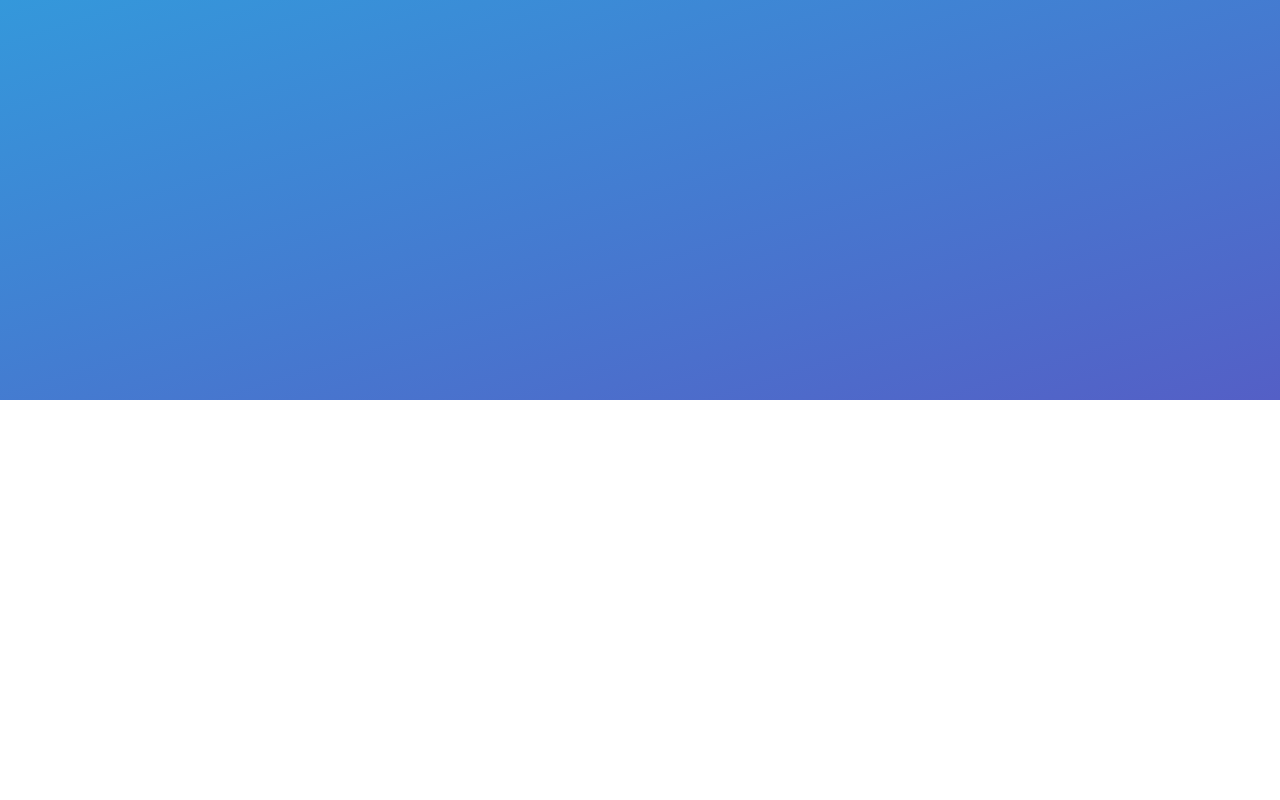
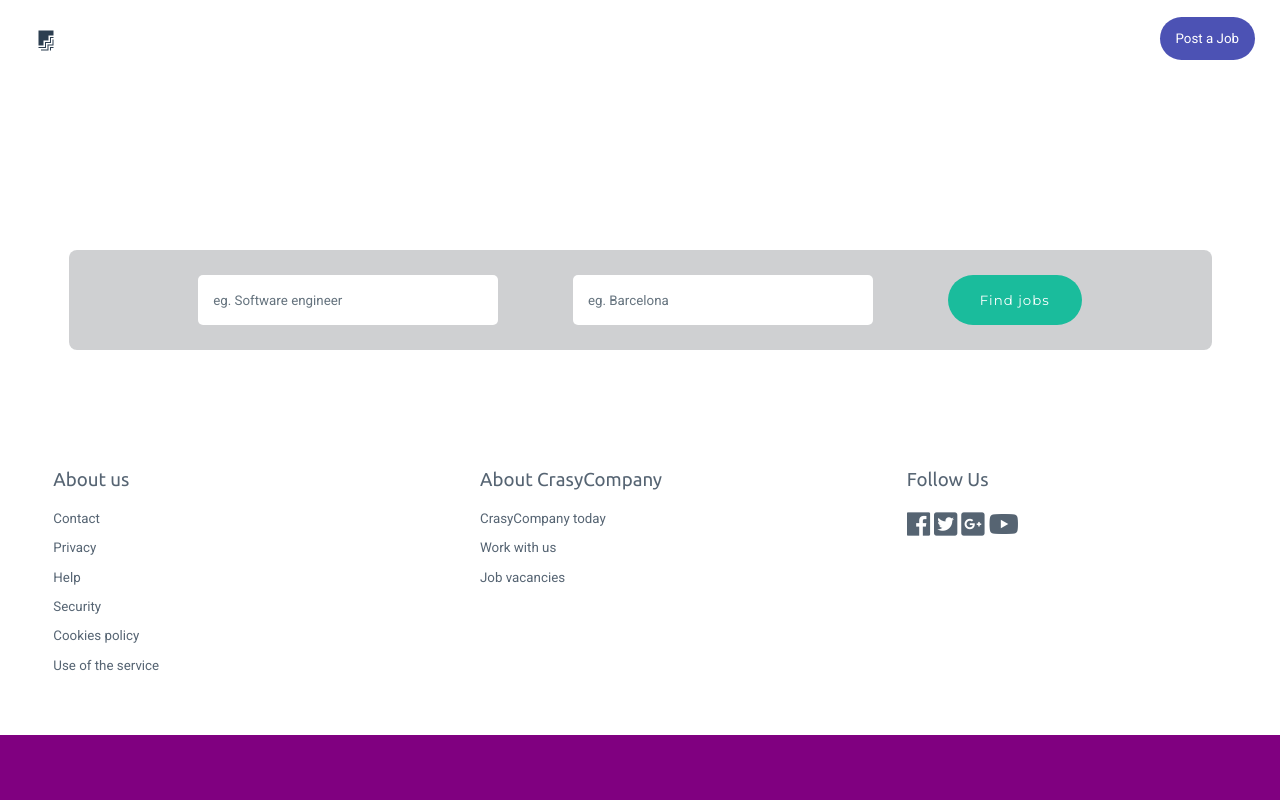
Before and after one commit to APPIAHTECH/CrasyCompany, a Vue app: page / in a window 1280 px wide. Shown: the top 800 px of the page. Built offline with nearby package versions, Linux system fonts and the light colour scheme.

Commit message:
langind page done , create mediaqueries but to implement and make all responvie , nav nad search box done.

```diff
--- /dev/null
+++ b/src/components/navigation/FrontNav.vue
@@ -0,0 +1,27 @@
+<template>
+  <div class="nav" id="frontNav">
+
+    <ul id="ul-logo">
+      <li><a href="/"><i class="fab fa-firstdraft"></i></a></li>
+    </ul>
+
+    <ul>
+      <li><a href="/post-job" id="post-job">Post a Job</a></li>
+      <li><a href="/singup">Sign Up</a></li>
+      <li><a href="/login">Login</a></li>
+    </ul>
+
+  </div>
+</template>
+
+<script lang="ts">
+import { Component, Prop, Vue } from 'vue-property-decorator';
+
+@Component
+export default class FrontNav extends Vue {
+
+}
+</script>
+
+<!-- Add "scoped" attribute to limit CSS to this component only -->
+<style scoped lang="sass"></style>
--- /dev/null
+++ b/src/components/navigation/SearchBox.vue
@@ -0,0 +1,29 @@
+<template>
+  <div class="container" id="searchbox">
+
+    <div class="input-container">
+      <input type="search" id="search" placeholder="eg. Software engineer " />
+      <button class="icon"><i class="fa fa-search"></i></button>
+    </div>
+
+    <div class="input-container">
+      <input type="search" id="search" placeholder="eg. Barcelona " />
+      <button class="icon"><i class="fas fa-map-marker-alt"></i></button>
+    </div>
+
+    <button type="button" name="findJob" class="button"> Find jobs </button>
+
+  </div>
+</template>
+
+<script lang="ts">
+import { Component, Prop, Vue } from 'vue-property-decorator';
+
+@Component
+export default class SearchBox extends Vue {
+
+}
+</script>
+
+<!-- Add "scoped" attribute to limit CSS to this component only -->
+<style scoped lang="sass"></style>
--- a/src/style/1-base/_base-dir.sass
+++ b/src/style/1-base/_base-dir.sass
@@ -2,11 +2,5 @@
 // Author : Stephen Appiah
 // Date   : 02/10/2018
 
-
-/* External Link*/
-@import url("https://cdnjs.cloudflare.com/ajax/libs/normalize/8.0.0/normalize.min.css")
-@import url("https://fonts.googleapis.com/css?family=Merriweather|Montserrat|Roboto|Ubuntu")
-@import url("https://stackpath.bootstrapcdn.com/font-awesome/4.7.0/css/font-awesome.min.css")
-
 /*Local sass*/
 @import "base"
--- a/src/style/1-base/_base.sass
+++ b/src/style/1-base/_base.sass
@@ -1,4 +1,9 @@
 /* Base Style */
+
+// font-family: 'Merriweather', serif;
+// font-family: 'Montserrat', sans-serif;
+// font-family: 'Roboto', sans-serif;
+// font-family: 'Ubuntu', sans-serif;
 
 body , footer
   margin: 0
@@ -8,4 +13,25 @@ footer
   box-sizing: border-box
   background: white
   width: $container-full-width
-  height: $container-size-small / 4
+  height: $container-size-small / 2
+
+h1 , h2 , h3 , h4 , h5 , h6
+  font-family: 'Ubuntu', sans-serif
+  color: #2c3e50
+
+a , p
+  font-family: 'Ubuntu', sans-serif
+  color: white
+
+p
+  font-size: 12pt
+
+button
+  font-family: 'Montserrat', serif
+
+a , input
+  font-family: 'Roboto', sans-serif
+
+i
+  color: #2c3e50
+  padding-right: 2px
--- a/src/style/2-layouts/_layout.sass
+++ b/src/style/2-layouts/_layout.sass
@@ -17,6 +17,93 @@
 #bot-container
   height: 200px
 
+#ul-logo
+  width: 50px
+  height: 50px
+
+#ul-logo li a i
+  font-size: 15pt
+
+#post-job
+  background: $front-nav-button-color
+
+#introduction
+  width: auto
+  height: auto
+  padding: 50px
+  padding-top: 50px
+  padding-bottom: 0
+  margin: 0 auto
+  text-align: center
+
+#introduction h1
+  color: white
+  font-size: 25pt
+
+#sub-description
+  opacity: .6
+  width: auto
+  word-break: break-all
+  text-align: center
+  margin-top: -5px
+  font-size: 10pt
+
+#searchbox
+  display: flex
+  flex-flow: row nowrap
+  height: 100px
+  width: 90%
+  margin: 20px auto
+  background: rgba(17 , 24,31 ,0.2)
+  border-radius: 8px
+  justify-content: center
+  align-items: center
+
+#footer-nav
+  display: flex
+  flex-flow: row nowrap
+  justify-content: space-around
+  padding: 0
+  padding-top: 50px
+  padding-bottom: 50px
+  margin: 0
+  box-sizing: border-box
+  background: $footer-bacground-color
+
+
+#footer-nav ul
+  display: block
+  width: 25%
+  margin: 0
+  padding: 0
+  text-align: justify
+
+#footer-nav  h3
+  color: #2c3e50
+  opacity: .8
+  font-weight: lighter
+
+#footer-nav li a
+  color: #2c3e50
+  opacity: .8
+  text-align: justify
+  padding: 2px
+  padding-left: 0
+  margin: 0
+  margin-bottom: 10px
+  font-size: 10pt
+
+
+#footer-nav ul li
+  float: none
+  margin: 0
+  padding: 0
+
+#footer-nav li a:hover
+  color: $footer-text-hover-color
+
+
+
 /* Containar class */
 .container
   @include container($container-full-width , $container-size-small)
--- a/src/style/3-modules/_modules.sass
+++ b/src/style/3-modules/_modules.sass
@@ -1 +1,142 @@
 /* Modules Style */
+
+/* Navigation */
+.nav
+  display: flex
+  justify-content: center
+  flex-flow: row nowrap
+  padding: 10px
+  padding-top: 2px
+
+ul
+  list-style-type: none
+  margin: 0
+  padding: 0
+  overflow: hidden
+  width: 100%
+  padding: 10px
+
+li
+  float: right
+
+li a
+  display: block
+  text-align: center
+  padding: 14px 16px
+  text-decoration: none
+  border-radius: 50px
+  font-size: 10pt
+
+li a:hover , li a#post-job:hover
+  color: $front-nav-button-color-hover
+  border-radius: 0
+
+li a#post-job:hover
+  border-radius: 50px
+
+/* Buttons */
+.button
+  background-color: $front-button-find-job-color
+  border: none
+  color: white
+  padding: 15px 32px
+  text-align: center
+  text-decoration: none
+  display: inline-block
+  font-size: 10pt
+  font-weight: lighter
+  border-radius: 25px
+  height: 50px
+  letter-spacing: 1px
+  margin: 20px auto
+  outline: none
+  cursor: pointer
+  -webkit-transition: all .55s ease
+  -moz-transition: all .55s ease
+  -ms-transition: all .55s ease
+  -o-transition: all .55s ease
+  transition: all .55s ease
+
+.button:hover
+  background: $front-button-find-job-hover-color
+  color: white
+
+
+/* SearchBox input container module */
+.input-container
+  overflow: hidden
+  width: 300px
+  vertical-align: middle
+  white-space: nowrap
+  margin: 0 auto
+  margin-right: -50px
+
+.input-container input#search
+  width: 300px
+  height: 50px
+  background: white
+  border: none
+  font-size: 10pt
+  float: left
+  color: #2c3e50
+  padding-left: 15px
+  -webkit-border-radius: 5px
+  -moz-border-radius: 5px
+  border-radius: 5px
+
+.input-container input#search::-webkit-input-placeholder
+   color: #65737e
+
+.input-container button.icon
+  -webkit-border-top-right-radius: 5px
+  -webkit-border-bottom-right-radius: 5px
+  -moz-border-radius-topright: 5px
+  -moz-border-radius-bottomright: 5px
+  border-top-right-radius: 5px
+  border-bottom-right-radius: 5px
+  border: none
+  background: white
+  height: 50px
+  width: 50px
+  color: #4f5b66
+  opacity: 0
+  font-size: 10pt
+  -webkit-transition: all .55s ease
+  -moz-transition: all .55s ease
+  -ms-transition: all .55s ease
+  -o-transition: all .55s ease
+  transition: all .55s ease
+
+.input-container:hover button.icon,
+.input-container:active button.icon,
+.input-container:focus button.icon
+    outline: none
+    opacity: 1
+    margin-left: -50px
+
+.input-container:hover button.icon:hover
+    // background: white
+
+/* follow us widget */
+.widget-follow
+  display: flex !important
+  width: auto !important
+
+.widget-follow i
+  font-size: 2em
+
+/* Profile circle */
+
+.profile-circle
+  width: 80px
+  height: 80px
+  padding: 10px
+  margin: 0
+  overflow: hidden
+  outline: none
+  border-radius: 50%
+  background: grey
+  background-image: url($profile-image-1)
+  background-repeat: no-repeat
+  background-size: cover
+  background-position: center
--- /dev/null
+++ b/src/style/5-media/_media-query-dir.sass
@@ -0,0 +1,5 @@
+// This file contains the queries to resposive view part
+// Author : Stephen Appiah
+// Date   : 02/10/2018
+
+@import "./media-query"
--- /dev/null
+++ b/src/style/5-media/_media-query.sass
@@ -0,0 +1,24 @@
+/* Extra small devices (phones, 600px and down) */
+@media only screen and (max-width: 600px)
+  body
+    background: yellow
+
+/* Small devices (portrait tablets and large phones, 600px and up) */
+@media only screen and (min-width: 600px)
+  body
+    background: red
+
+/* Medium devices (landscape tablets, 768px and up) */
+@media only screen and (min-width: 768px)
+  body
+    background: orange
+
+/* Large devices (laptops/desktops, 992px and up) */
+@media only screen and (min-width: 992px)
+  body
+    background: green
+
+/* Extra large devices (large laptops and desktops, 1200px and up) */
+@media only screen and (min-width: 1200px)
+  body
+    background: purple
--- a/src/style/_variables.sass
+++ b/src/style/_variables.sass
@@ -11,4 +11,18 @@ $container-full-width : 100%
 /* Colors */
 $gradient-color-peterriver : #3498db
 $gradient-color-belizehole : #545FC6
-$gradient-direction : to bottom right
+$gradient-direction : bottom left
+
+$front-nav-base-color : transparent
+$front-nav-button-color : #4C52B4
+$front-nav-button-color-hover: #2c3e50
+
+$front-button-find-job-color : #1abc9c
+$front-button-find-job-hover-color : #3DD07D
+
+$footer-bacground-color : white
+$footer-text-hover-color : #27ae60
+
+
+/* Images */
+$profile-image-1 : "https://www.mills.edu/uniquely-mills/students-faculty/student-profiles/images/student-profile-gabriela-mills-college.jpg"
--- a/src/style/app.sass
+++ b/src/style/app.sass
@@ -1,11 +1,18 @@
 // This file contains all the default style
 // Author : Stephen Appiah
 // Date   : 02/10/2018
+
+/* External Link*/
+@import url("https://cdnjs.cloudflare.com/ajax/libs/normalize/8.0.0/normalize.min.css")
+@import url("https://fonts.googleapis.com/css?family=Merriweather|Montserrat|Roboto|Ubuntu")
+@import url("https://use.fontawesome.com/releases/v5.3.1/css/all.css")
+
 
 /** Import all sass directory files **/
 
 @import "./variables"
 @import "./4-mixing/mixing-dir"
+@import "./5-media/_media-query-dir"
 @import "./0-pluguins/pluguins-dir"
 @import "./1-base/base-dir"
 @import "./2-layouts/layout-dir"
--- a/src/views/Home.vue
+++ b/src/views/Home.vue
@@ -3,20 +3,78 @@
 
     <!-- landing page section -->
 
-    <div class="container" id="top-container"></div>
+    <div class="container" id="top-container">
 
-    <div class="container-big"></div>
-    <div class="container" id="bot-container"></div>
-    <footer></footer>
+      <!-- navigation -->
+      <FrontNav/>
+
+      <!-- intruduction meg -->
+      <div class="container" id="introduction">
+        <h1>Find your perfect job</h1>
+        <p id="sub-description">One intro to one random person in your crasy group. Once a week </p>
+      </div>
+
+      <!-- Search box -->
+      <SearchBox/>
+
+    </div>
+
+    <!-- <div class="container-big"></div> -->
+
+    <!-- <div class="container" id="bot-container">
+      <!- 2 intruduction meg ->
+      <div class="container" id="introduction">
+        <h1>Ready to take the job ?</h1>
+        <p id="sub-description">Apply for the job of your dreams </p>
+        <button type="button" class="button"> <i class="fab fa-firstdraft"></i> Sign Up</button>
+      </div>
+    </div> -->
+
+    <!--  Footer seccion  -->
+    <footer>
+
+      <div id="footer-nav">
+        <ul>
+          <h3>About us</h3>
+          <li><a href="/contact">Contact</a></li>
+          <li><a href="/privacy">Privacy</a></li>
+          <li><a href="/help">Help</a></li>
+          <li><a href="/security">Security</a></li>
+          <li><a href="/cookies-policy">Cookies policy</a></li>
+          <li><a href="/service">Use of the service</a></li>
+        </ul>
+
+        <ul>
+          <h3>About CrasyCompany</h3>
+          <li><a href="/crasycompany">CrasyCompany today</a></li>
+          <li><a href="/work">Work with us</a></li>
+          <li><a href="/jobs">Job vacancies</a></li>
+        </ul>
+
+        <ul>
+          <h3>Follow Us</h3>
+          <ul class="widget-follow">
+            <li><a href="https://www.facebook.com/eunisaesea"><i class="fab fa-facebook"></i></a></li>
+            <li><a href="/"><i class="fab fa-twitter-square"></i></a></li>
+            <li><a href="https://plus.google.com/u/0/?tab=wX"><i class="fab fa-google-plus-square"></i></a></li>
+            <li><a href="https://www.youtube.com/channel/UC_iy_bG7yO2yX6S30sog-4w"><i class="fab fa-youtube"></i></a></li>
+          </ul>
+        </ul>
+
+      </div>
+
+    </footer>
 
   </div>
 </template>
 
 <script lang="ts">
 import { Component, Vue } from 'vue-property-decorator';
+import FrontNav from './../components/navigation/FrontNav.vue'
+import SearchBox from './../components/navigation/SearchBox.vue'
 
 @Component({
-  components: { },
+  components: { FrontNav , SearchBox },
 })
 export default class Home extends Vue {}
 </script>
```
